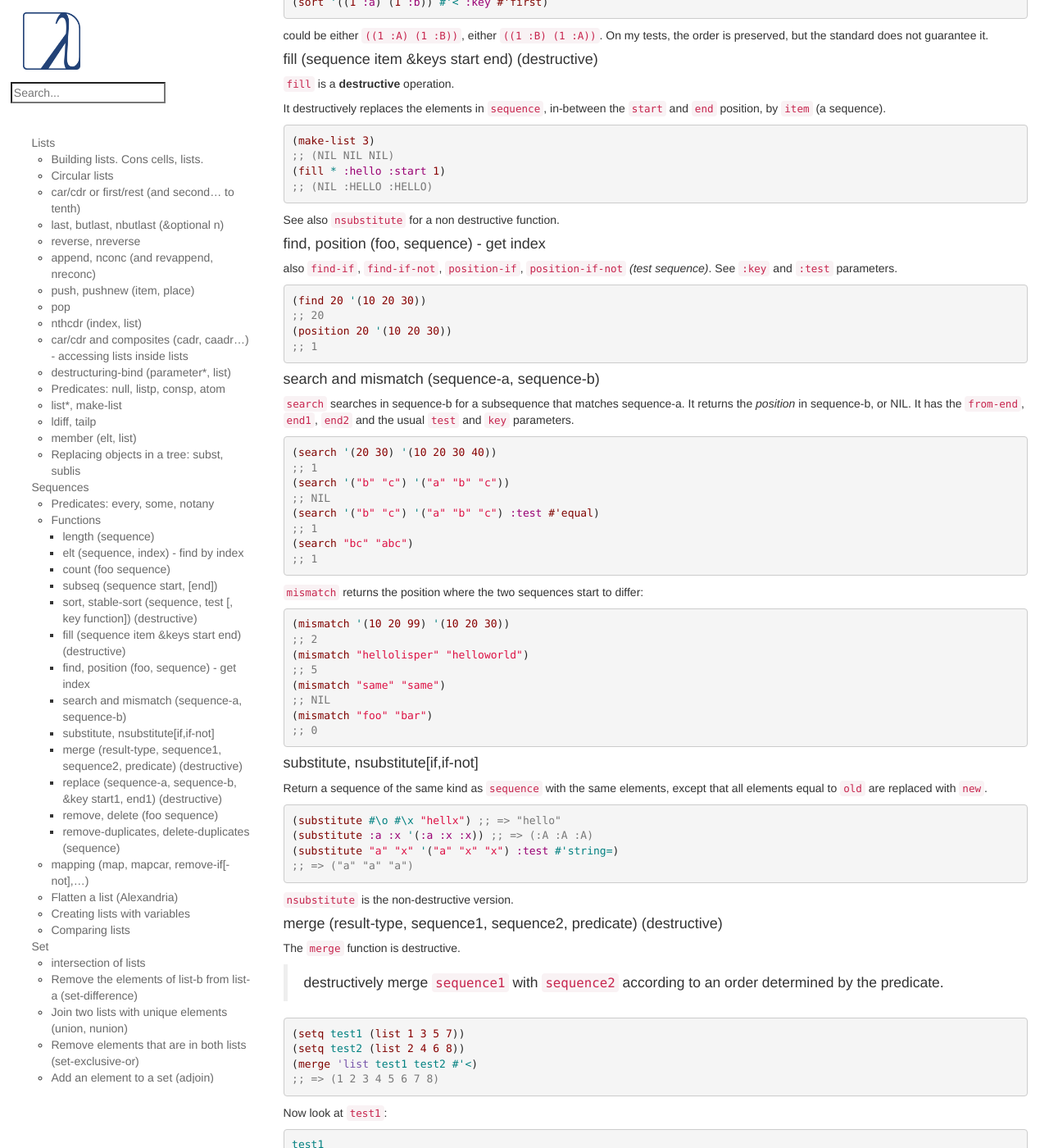
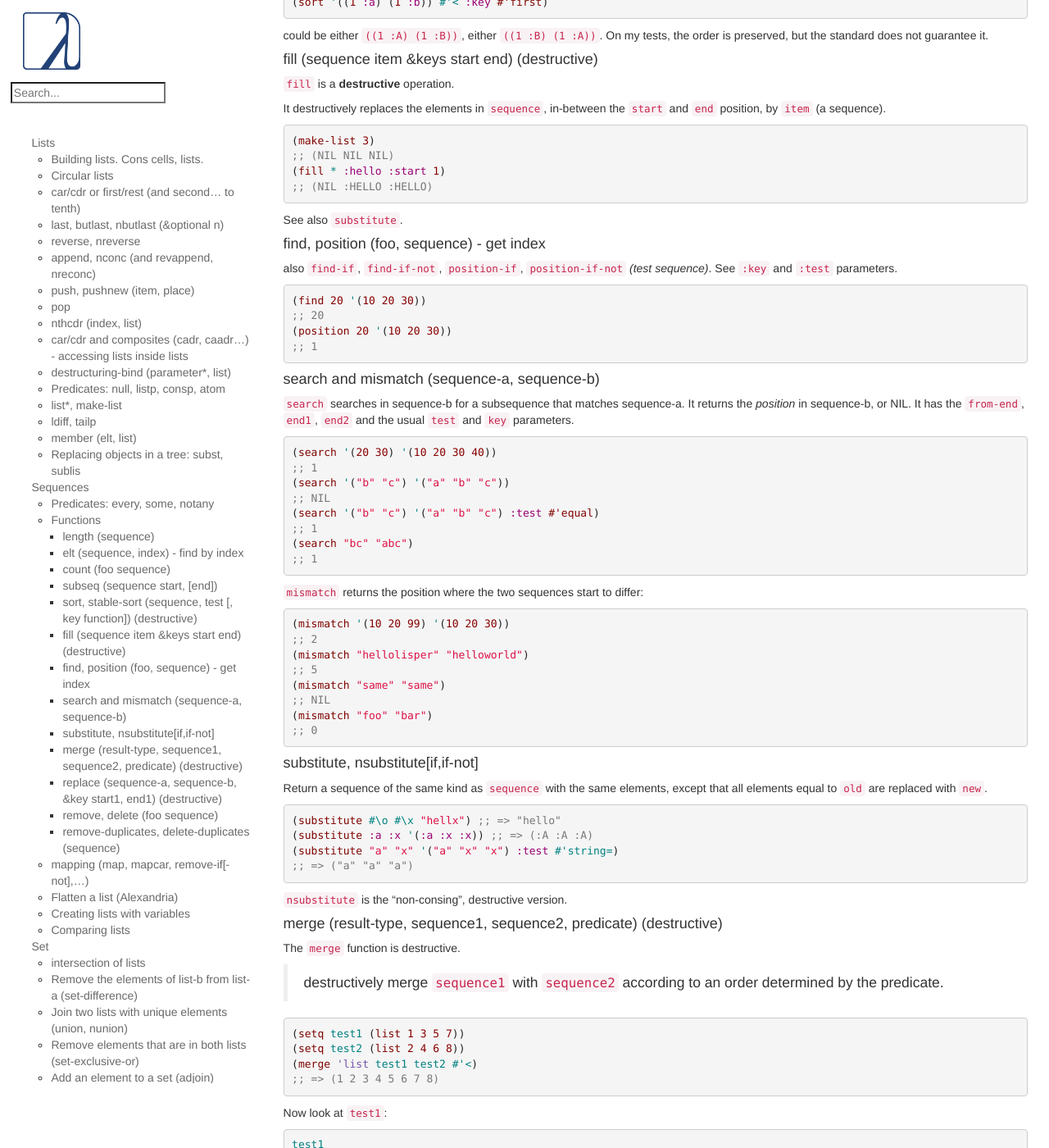
Before and after one commit to LispCookbook/cl-cookbook, a Jekyll site: the page built from data-structures.md, in a window 1280 px wide and 1400 px high, scrolled down 8692 px. Shown: the whole window at 82% size. Built offline with Jekyll 4.4.1, drawn with Linux system fonts in a browser that asks for light colours.

Commit message:
(minor) data structures: nsubstitute is "non consing".

```diff
--- a/data-structures.md
+++ b/data-structures.md
@@ -636,7 +636,7 @@ It destructively replaces the elements in `sequence`, in-between the `start` and
 ;; (NIL :HELLO :HELLO)
 ~~~
 
-See also `nsubstitute` for a non destructive function.
+See also `substitute`.
 
 
 #### find, position (foo, sequence) - get index
@@ -693,7 +693,7 @@ except that all elements equal to `old` are replaced with `new`.
 ;; => ("a" "a" "a")
 ~~~
 
-`nsubstitute` is the non-destructive version.
+`nsubstitute` is the "non-consing", destructive version.
 
 
 #### merge (result-type, sequence1, sequence2, predicate) (destructive)
```
